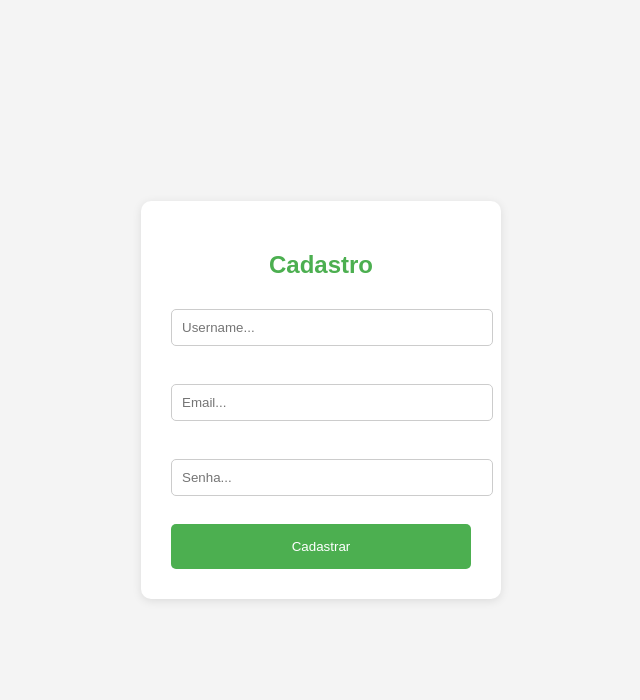
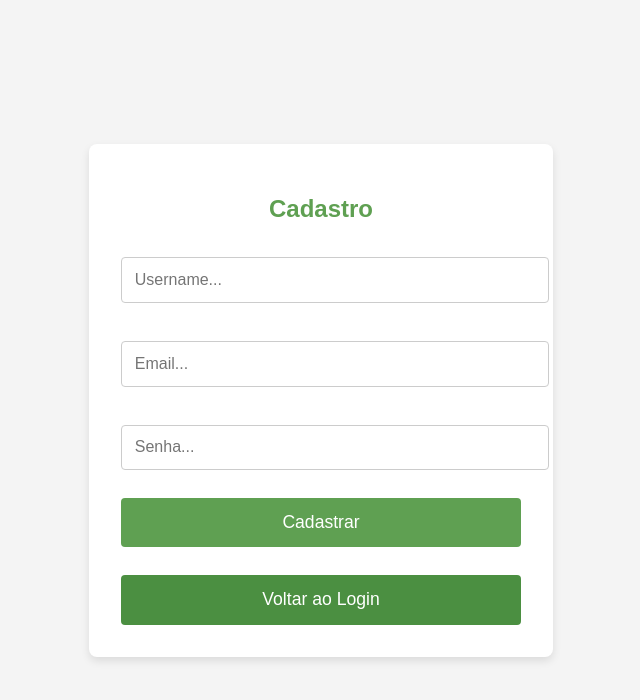
Before and after one commit to NutriAmorim/nutri_site, a Django app: page /usuarios/cadastro/ in a window 1280 px wide. Shown: the top 700 px of the page, without its empty margins (319-959 px from the left). Run offline with Django 5.2, Linux system fonts and the light colour scheme.

Commit message:
fazendo mudanças no layout de usuarios e adicionando botões

```diff
--- a/usuarios/templates/usuarios/cadastro.html
+++ b/usuarios/templates/usuarios/cadastro.html
@@ -6,6 +6,80 @@
     <meta name="viewport" content="width=device-width, initial-scale=1.0">
     <title>Cadastro</title>
     <link rel="stylesheet" href="{% static 'usuarios/styles.css' %}">
+    <style>
+        body {
+            font-family: Arial, sans-serif;
+            background-color: #f4f4f4;
+            margin: 0;
+            display: flex;
+            justify-content: center;
+            align-items: center;
+            height: 100vh;
+        }
+
+        form {
+            background-color: #ffffff;
+            padding: 2em;
+            box-shadow: 0 4px 8px rgba(0, 0, 0, 0.1);
+            border-radius: 8px;
+            width: 100%;
+            max-width: 400px;
+            text-align: center;
+        }
+
+        h2 {
+            color: #5FA052;
+            margin-bottom: 1em;
+        }
+
+        input[type="text"], input[type="email"], input[type="password"] {
+            width: 100%;
+            padding: 0.8em;
+            margin: 10px 0;
+            border: 1px solid #ccc;
+            border-radius: 4px;
+            font-size: 1em;
+        }
+
+        input[type="submit"] {
+            width: 100%;
+            padding: 0.8em;
+            background-color: #5FA052;
+            color: white;
+            border: none;
+            border-radius: 4px;
+            cursor: pointer;
+            font-size: 1.1em;
+        }
+
+        input[type="submit"]:hover {
+            background-color: #4b8f41;
+        }
+
+        .create-account-btn, .home-btn {
+            width: 100%;
+            padding: 0.8em;
+            background-color: #4b8f41;
+            color: white;
+            border: none;
+            border-radius: 4px;
+            cursor: pointer;
+            font-size: 1.1em;
+            margin-top: 10px;
+            text-align: center;
+            display: block;
+            text-decoration: none;
+        }
+
+        .create-account-btn:hover, .home-btn:hover {
+            background-color: #3c7a35;
+        }
+
+        /* Remover o sublinhado nos botões dentro de links */
+        a {
+            text-decoration: none;
+        }
+    </style>
 </head>
 <body>
 
@@ -23,8 +97,15 @@
         <input type="password" placeholder="Senha..." name="senha" required>
         <br><br>
 
+        <!-- Botão de Cadastro com o mesmo estilo do botão de Voltar ao Login -->
         <input type="submit" value="Cadastrar">
-        <br>
+        <br><br>
+
+        <!-- Botão de Voltar ao Login com o mesmo estilo -->
+        <a href="{% url 'login' %}">
+            <button type="button" class="home-btn">Voltar ao Login</button>
+        </a>
+
     </form>
 
 </body>
```
Also changed, not shown: usuarios/templates/usuarios/login.html (+22 -22 lines).
